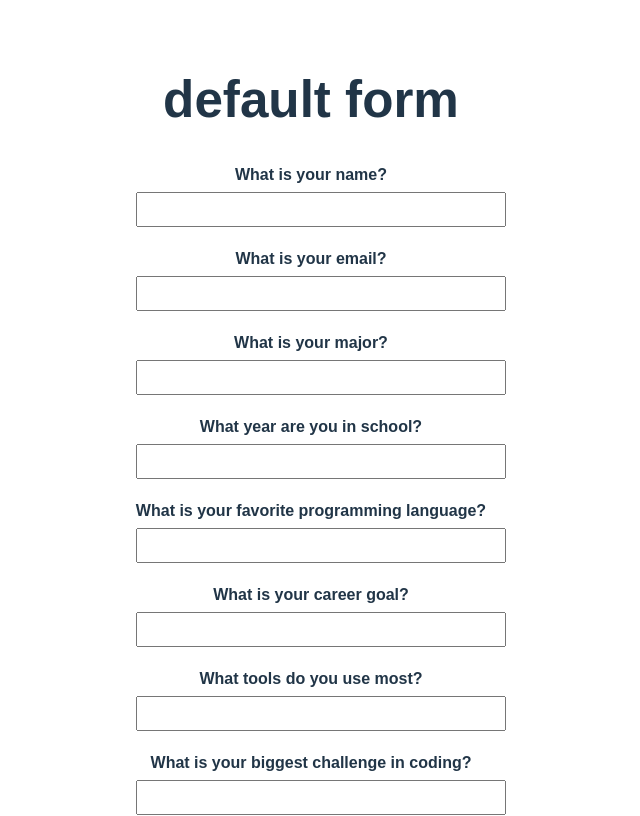
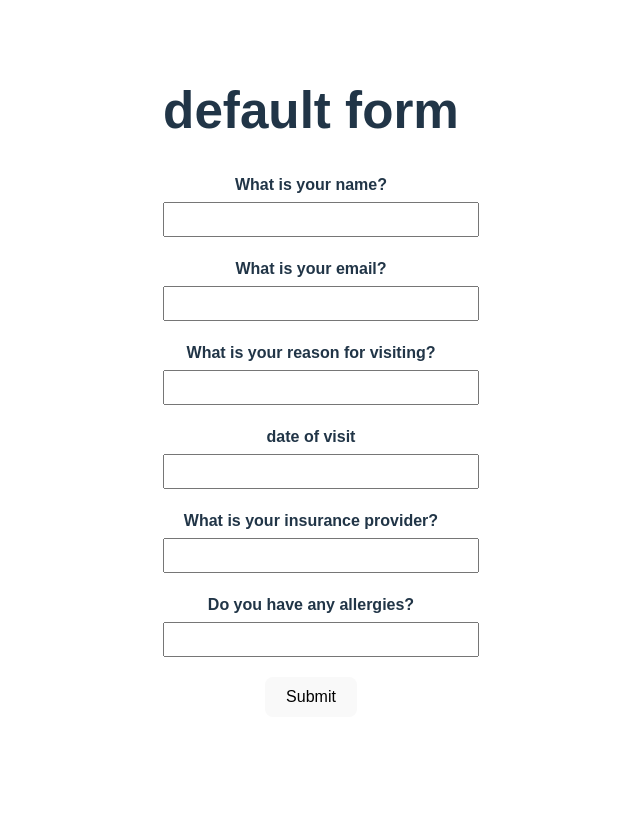
Before and after one commit to JamesMorris07/FormBuilderFrontend, a React (Vite) app: page /dev-form in a window 1280 px wide. Shown: the top 816 px of the page, without its empty margins (329-969 px from the left). Built offline with nearby package versions, Linux system fonts and the light colour scheme.

Commit message:
added data display table

```diff
--- a/src/App.jsx
+++ b/src/App.jsx
@@ -18,7 +18,7 @@ function App() {
       <Routes>
         <Route path="/" element={
           loggedIn ? (
-            <Datatable />
+            <DataDisplay  /> //changed to datadisplay
           ) : (
             <div className="app-wrapper">
               <h1>Intake Form MVP</h1>
--- a/src/Forms/DefaultForm.jsx
+++ b/src/Forms/DefaultForm.jsx
@@ -2,24 +2,20 @@ import { useState } from "react";
 
 export default function FormComponent() {
   const questions = [
-    "What is your name?",
-    "What is your email?",
-    "What is your major?",
-    "What year are you in school?",
-    "What is your favorite programming language?",
-    "What is your career goal?",
-    "What tools do you use most?",
-    "What is your biggest challenge in coding?",
-    "What project are you most proud of?",
-    "Any additional comments?"
+  { key: "name", label: "What is your name?" },
+  { key: "email", label: "What is your email?" },
+  { key: "reason_for_visit", label: "What is your reason for visiting?" },
+  { key: "date", label: "date of visit" },
+  { key: "insurance_provider", label: "What is your insurance provider?" },
+  { key: "allergies", label: "Do you have any allergies?" },
 ];
 
   const [answers, setAnswers] = useState({});
 
-  const handleChange = (index, value) => {
+  const handleChange = (key, value) => {
   setAnswers({
     ...answers,
-      [index]: value
+    [key]: value
   });
 };
 
@@ -54,17 +50,18 @@ export default function FormComponent() {
       <h1>default form</h1>
 
       <form onSubmit={handleSubmit}>
-        {questions.map((question, index) => (
-          <div key={index} style={{ marginBottom: "20px" }}>
+        {questions.map((question) => (
+  <div key={question.key} style={{ marginBottom: "20px" }}>
     <label>
-              <strong>{question}</strong>
+      <strong>{question.label}</strong>
     </label>
+
     <br />
 
     <input
       type="text"
-              value={answers[index] || ""}
-              onChange={(e) => handleChange(index, e.target.value)}
+      value={answers[question.key] || ""}
+      onChange={(e) => handleChange(question.key, e.target.value)}
       style={{
         width: "100%",
         padding: "8px",
```
Lines whose indentation alone changed are shown as unchanged.
